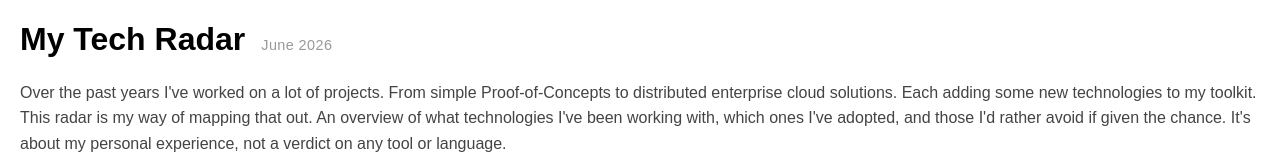
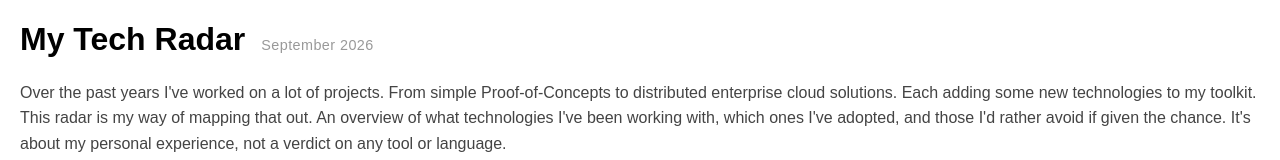
Before and after one commit to SebaRenner/tech-radar, an Angular app: page / in a window 1280 px wide. Shown: the top 160 px of the page. Built offline with nearby package versions, Linux system fonts and the light colour scheme.

Commit message:
chore: bump version and stamp

```diff
--- a/package.json
+++ b/package.json
@@ -1,6 +1,6 @@
 {
   "name": "tech-radar",
-  "version": "1.0.0",
+  "version": "1.1.0",
   "scripts": {
     "ng": "ng",
     "start": "ng serve",
--- a/src/app/app.html
+++ b/src/app/app.html
@@ -1,7 +1,7 @@
 <div class="app-content">
   <div class="title-area">
     <h1>My Tech Radar</h1>
-    <span class="version-stamp">June 2026</span>
+    <span class="version-stamp">September 2026</span>
   </div>
   <p>
     Over the past years I've worked on a lot of projects. From simple Proof-of-Concepts to
```
